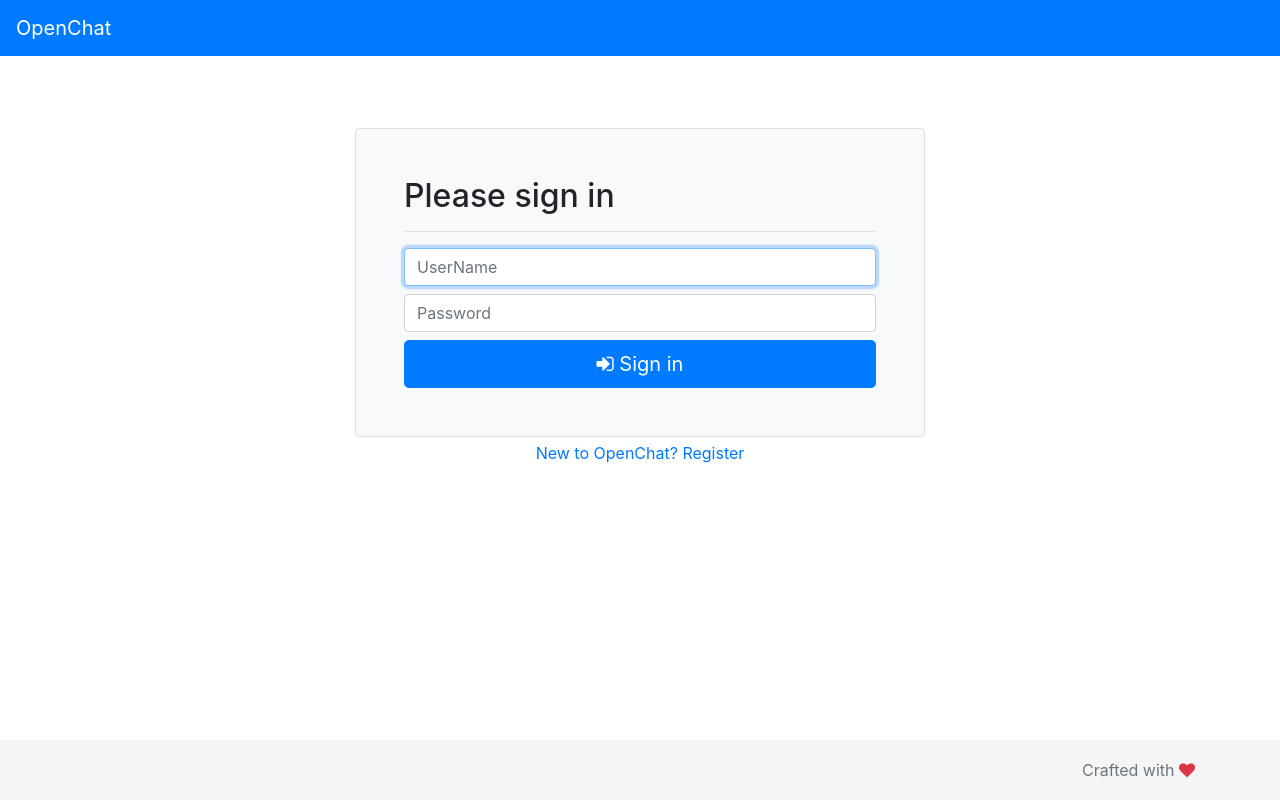
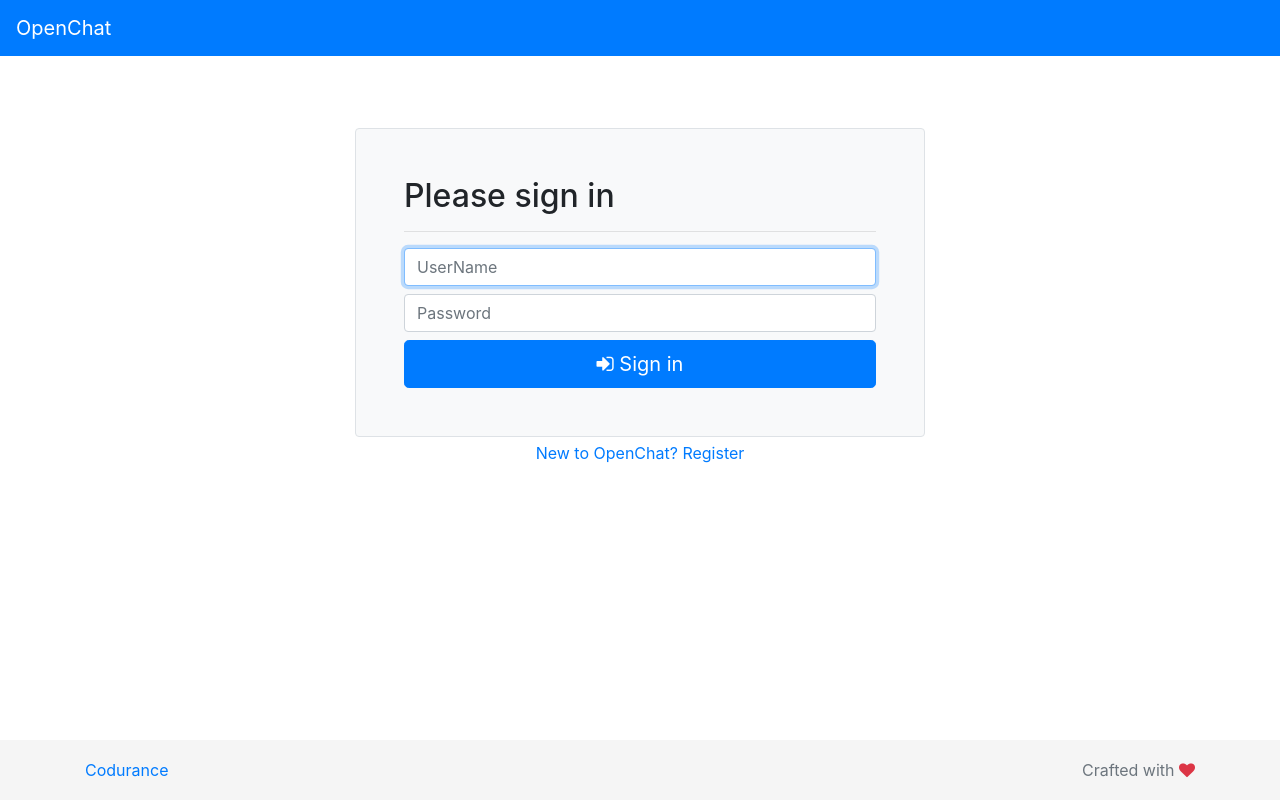
Before and after one commit to sandromancuso/cleancoders_openchat_webclient, a React (Create React App) app: page /login in a window 1280 px wide. Built offline with nearby package versions, Linux system fonts and the light colour scheme.

Commit message:
Add company url to footer

```diff
--- a/src/components/Footer.js
+++ b/src/components/Footer.js
@@ -3,10 +3,19 @@
 class Footer extends Component {
   render() {
     return (
-      <footer className="footer">
-        <div className="container text-muted text-right">
-          Crafted with <i className="fa fa-heart text-danger"></i>
+      <footer className="footer text-muted">
+        <div className="container">
+          <div className="row">
+            <div className="col mr-auto">
+              <a href="https://codurance.com/" target="_blank" rel="noopener noreferrer">
+                Codurance
+              </a>
+            </div>
+            <div className="col text-right">
+              Crafted with <i className="fa fa-heart text-danger"></i>
+            </div>
         </div>
+      </div>
       </footer>
     )
   }
```
Also changed, not shown: 1 other file (tests, documents, lock files or other folders).
